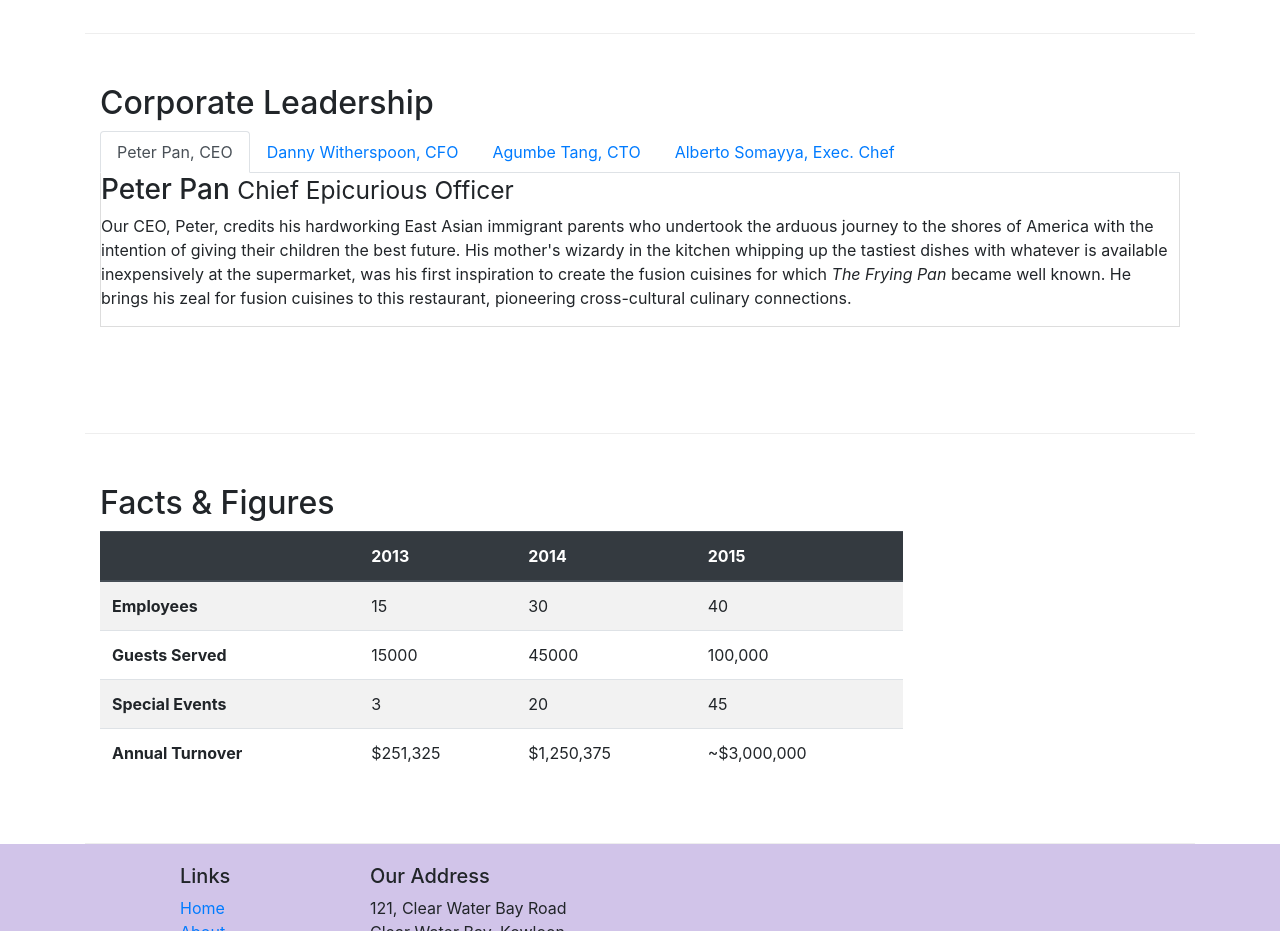
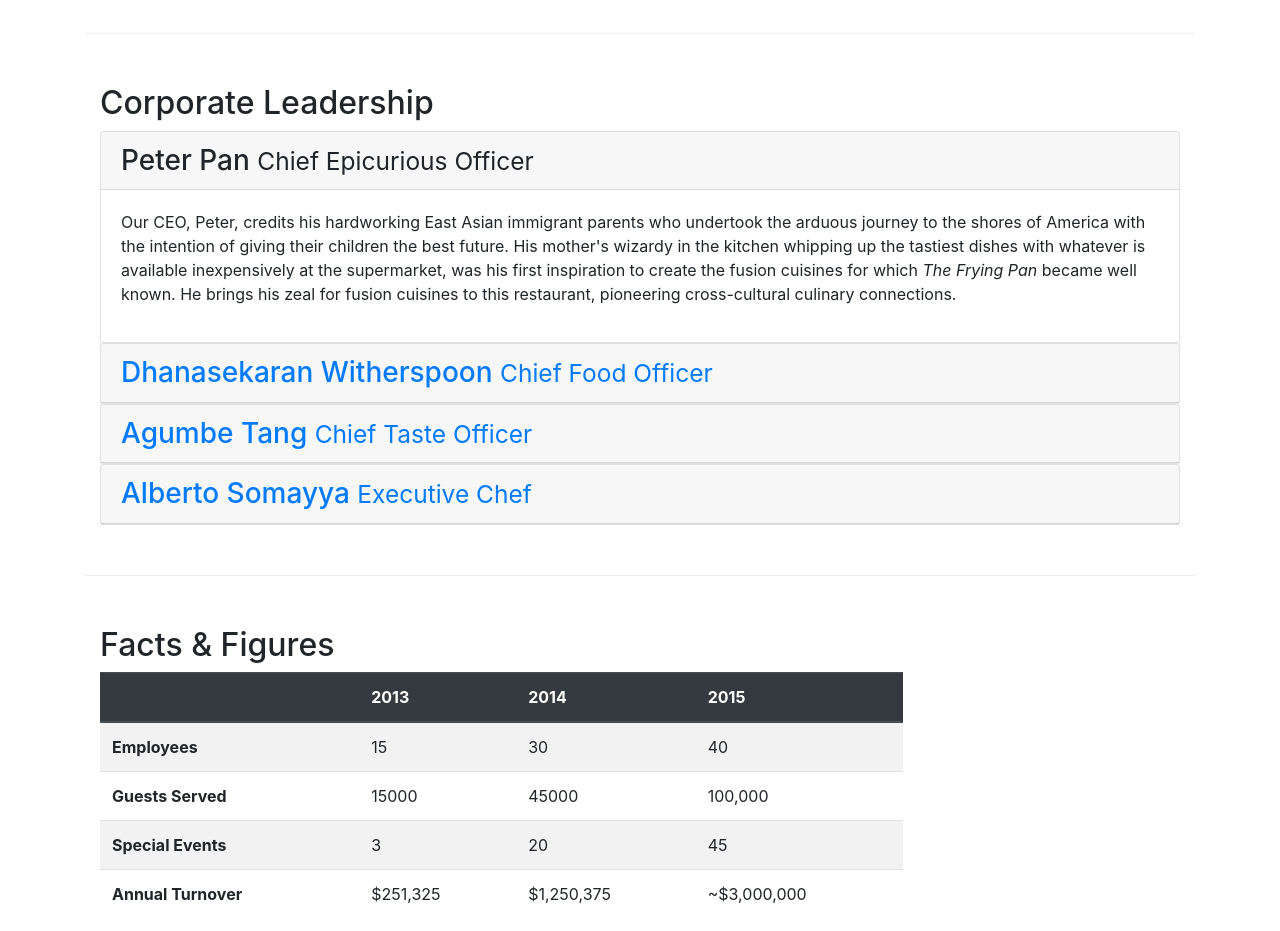
Before and after one commit to IvanArjona/confusion-bootstrap-4, a website: page aboutus.html in a window 1280 px wide. Shown: the part 940-1871 px from the top of the page. Drawn offline with nearby package versions, Linux system fonts and the light colour scheme.

Commit message:
Accordion

```diff
--- a/aboutus.html
+++ b/aboutus.html
@@ -104,43 +104,64 @@
             <div class="col">
                 <h2>Corporate Leadership</h2>
 
-                <ul class="nav nav-tabs">
-                    <li class="nav-item">
-                        <a class="nav-link active" href="#peter" role="tab" data-toggle="tab">Peter Pan, CEO</a>
-                    </li>
-                    <li class="nav-item">
-                        <a class="nav-link" href="#danny" role="tab" data-toggle="tab">Danny Witherspoon, CFO</a>
-                    </li>
-                    <li class="nav-item">
-                        <a class="nav-link" href="#agumbe" role="tab" data-toggle="tab">Agumbe Tang, CTO</a>
-                    </li>
-                    <li class="nav-item">
-                        <a class="nav-link" href="#alberto" role="tab" data-toggle="tab">Alberto Somayya, Exec. Chef</a>
-                    </li>
-                </ul>
-
-                <div class="tab-content">
-                    <div id="peter" role="tabpanel" class="tab-pane fade show active">
-                        <h3>Peter Pan <small>Chief Epicurious Officer</small></h3>
-                        <p class="d-none d-sm-block">Our CEO, Peter, credits his hardworking East Asian immigrant parents who undertook the arduous journey to the shores of America with the intention of giving their children the best future. His mother's wizardy in the kitchen whipping up the tastiest dishes with whatever is available inexpensively at the supermarket, was his first inspiration to create the fusion cuisines for which <em>The Frying Pan</em> became well known. He brings his zeal for fusion cuisines to this restaurant, pioneering cross-cultural culinary connections.</p>
+                <div id="accordion">
+                    <div class="card">
+                        <div class="card-header" role="tab" id="peterhead">
+                            <h3 class="mb-0">
+                                <a data-toggle="collapse" data-target="#peter">
+                                    Peter Pan <small>Chief Epicurious Officer</small>
+                                </a>
+                            </h3>
+                        </div>
+                        <div class="collapse show" id="peter" data-parent="#accordion">
+                            <div class="card-body">
+                                <p class="d-none d-sm-block">Our CEO, Peter, credits his hardworking East Asian immigrant parents who undertook the arduous journey to the shores of America with the intention of giving their children the best future. His mother's wizardy in the kitchen whipping up the tastiest dishes with whatever is available inexpensively at the supermarket, was his first inspiration to create the fusion cuisines for which <em>The Frying Pan</em> became well known. He brings his zeal for fusion cuisines to this restaurant, pioneering cross-cultural culinary connections.</p>
+                            </div>
+                        </div>
                     </div>
-
-                    <div id="danny" role="tabpanel" class="tab-pane fade">
-                        <h3>Dhanasekaran Witherspoon <small>Chief Food Officer</small></h3>
-                        <p class="d-none d-sm-block">Our CFO, Danny, as he is affectionately referred to by his colleagues, comes from a long established family tradition in farming and produce. His experiences growing up on a farm in the Australian outback gave him great appreciation for varieties of food sources. As he puts it in his own words, <em>Everything that runs, wins, and everything that stays, pays!</em></p>
+                    <div class="card">
+                        <div class="card-header" role="tab" id="dannyhead">
+                            <h3 class="mb-0">
+                                <a class="collapsed" data-toggle="collapse" data-target="#danny">
+                                    Dhanasekaran Witherspoon <small>Chief Food Officer</small>
+                                </a>
+                            </h3>
+                        </div>
+                        <div class="collapse" id="danny" data-parent="#accordion">
+                            <div class="card-body">
+                                <p class="d-none d-sm-block">Our CFO, Danny, as he is affectionately referred to by his colleagues, comes from a long established family tradition in farming and produce. His experiences growing up on a farm in the Australian outback gave him great appreciation for varieties of food sources. As he puts it in his own words, <em>Everything that runs, wins, and everything that stays, pays!</em></p>
+                            </div>
+                        </div>
                     </div>
-
-                    <div id="agumbe" role="tabpanel" class="tab-pane fade">
-                        <h3>Agumbe Tang <small>Chief Taste Officer</small></h3>
-                        <p class="d-none d-sm-block">Blessed with the most discerning gustatory sense, Agumbe, our CTO, personally ensures that every dish that we serve meets his exacting tastes. Our chefs dread the tongue lashing that ensues if their dish does not meet his exacting standards. He lives by his motto, <em>You click only if you survive my lick.</em></p>
+                    <div class="card">
+                        <div class="card-header" role="tab" id="agumbehead">
+                            <h3 class="mb-0">
+                                <a class="collapsed" data-toggle="collapse" data-target="#agumbe">
+                                    Agumbe Tang <small>Chief Taste Officer</small>
+                                </a>
+                            </h3>
+                        </div>
+                        <div class="collapse" id="agumbe" data-parent="#accordion">
+                            <div class="card-body">
+                                <p class="d-none d-sm-block">Blessed with the most discerning gustatory sense, Agumbe, our CTO, personally ensures that every dish that we serve meets his exacting tastes. Our chefs dread the tongue lashing that ensues if their dish does not meet his exacting standards. He lives by his motto, <em>You click only if you survive my lick.</em></p>
+                            </div>
+                        </div>
                     </div>
-
-                    <div id="alberto" role="tabpanel" class="tab-pane fade">
-                        <h3>Alberto Somayya <small>Executive Chef</small></h3>
-                        <p class="d-none d-sm-block">Award winning three-star Michelin chef with wide International experience having worked closely with whos-who in the culinary world, he specializes in creating mouthwatering Indo-Italian fusion experiences. He says, <em>Put together the cuisines from the two craziest cultures, and you get a winning hit! Amma Mia!</em></p>
+                    <div class="card">
+                        <div class="card-header" role="tab" id="albertohead">
+                            <h3 class="mb-0">
+                                <a class="collapsed" data-toggle="collapse" data-target="#alberto">
+                                    Alberto Somayya <small>Executive Chef</small>
+                                </a>
+                            </h3>
+                        </div>
+                        <div class="collapse" id="alberto" data-parent="#accordion">
+                            <div class="card-body">
+                                <p class="d-none d-sm-block">Award winning three-star Michelin chef with wide International experience having worked closely with whos-who in the culinary world, he specializes in creating mouthwatering Indo-Italian fusion experiences. He says, <em>Put together the cuisines from the two craziest cultures, and you get a winning hit! Amma Mia!</em></p>
+                            </div>
+                        </div>
                     </div>
                 </div>
-
             </div>
         </div>
 
```
